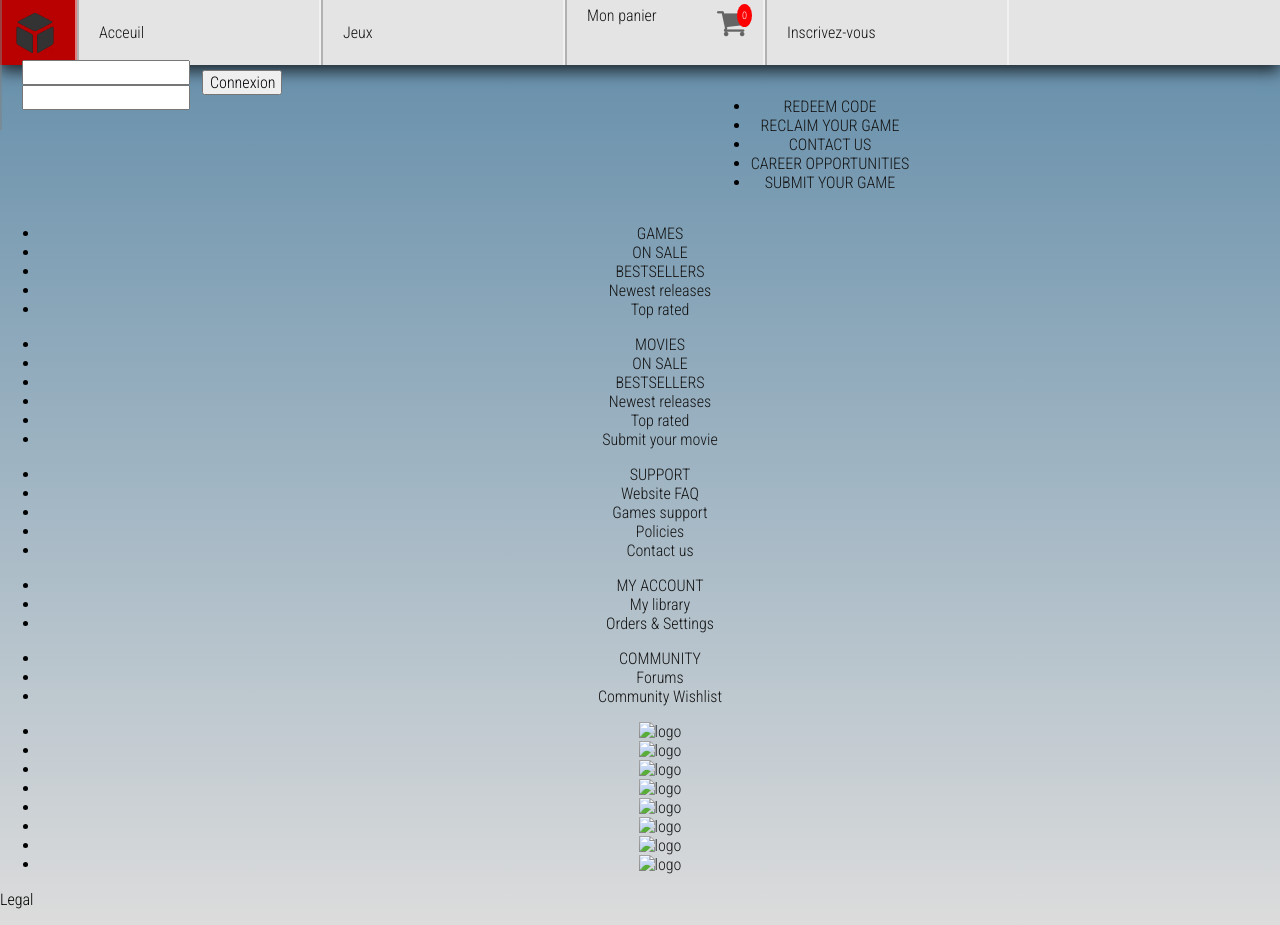
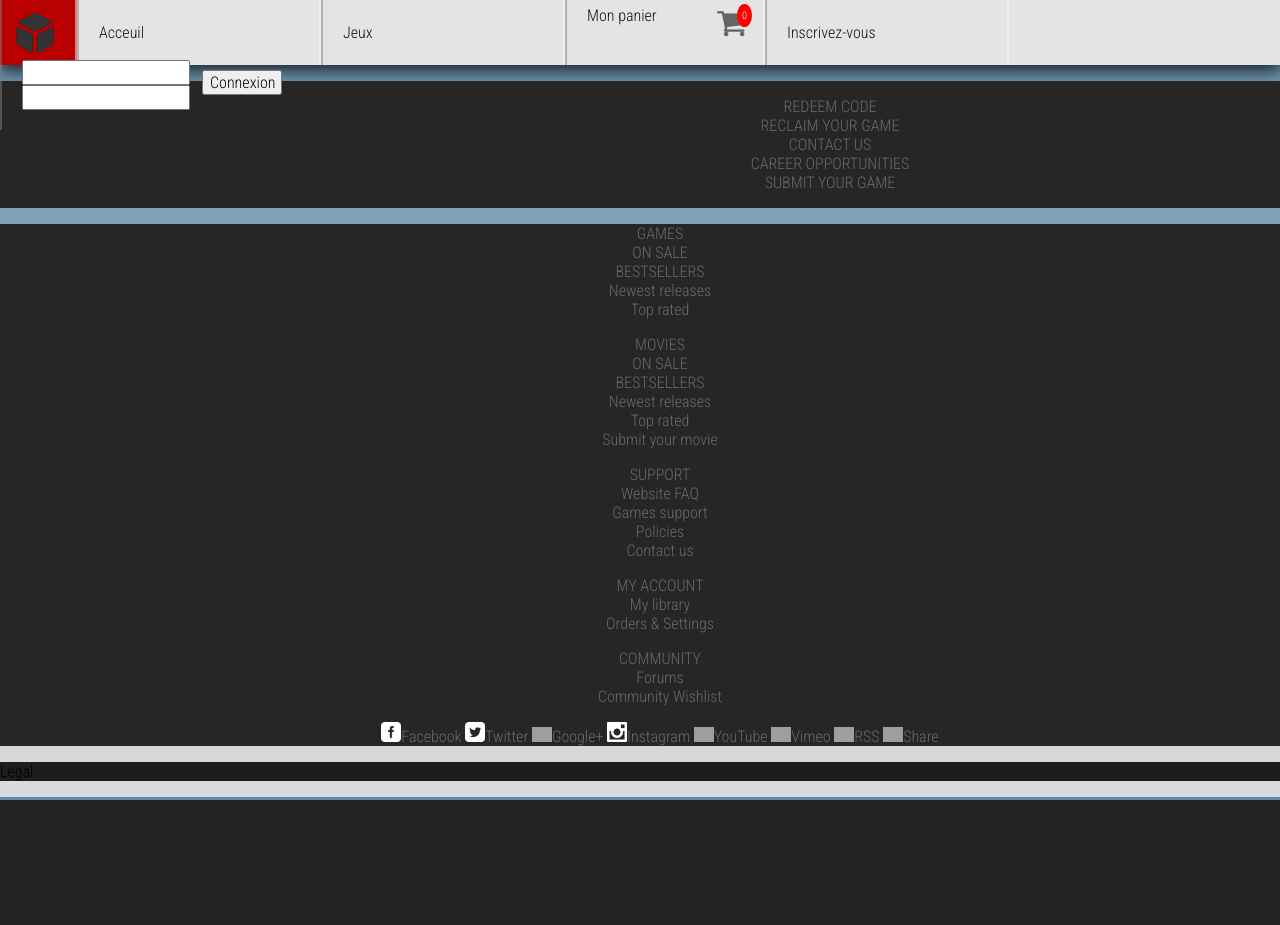
Before and after one commit to Charleelee/P62_TP, a PHP site: page /index.php in a window 1280 px wide. After the commit the page ends 800 px from the top, so only its background shows below. Run offline with PHP 8.4, Linux system fonts and the light colour scheme; data that the repository does not hold is empty; grey boxes are pictures that could not be loaded.

Commit message:
modif css, footer, header

```diff
--- a/assets/css/main.css
+++ b/assets/css/main.css
@@ -241,16 +241,48 @@ input#email{
 
 .footerTop {
     text-align: center;
+    background: #262626;
 }
 
 .footerTop ul {
     display: inline-block;
+    list-style: none;
+}
+
+.footerTop ul li a {
+    color: #696969;
 }
 
 .footerMidle {
     text-align: center;
+    background: #262626;
 }
 
 .footerMidle ul {
     display: block;
+    list-style: none;
 }
+
+.footerMidle ul li a {
+    color: #696969;
+}
+
+.footerButtons {
+    text-align: center;
+}
+
+.footerButtons li {
+    display: inline-block;
+}
+
+.footerButtons li a {
+    color: #696969;
+}
+
+.footerButtons li a img {
+    width: 20px;
+}
+
+.footerBottom {
+    background: #1d1d1d;
+}
--- a/footer.php
+++ b/footer.php
@@ -43,14 +43,14 @@
 			<li><a href="#">Community Wishlist</a></li>
 		</ul>
 		<ul class="footerButtons">
-			<li><a href="#"><img src="" alt="logo"></a></li>
-			<li><a href="#"><img src="" alt="logo"></a></li>
-			<li><a href="#"><img src="" alt="logo"></a></li>
-			<li><a href="#"><img src="" alt="logo"></a></li>
-			<li><a href="#"><img src="" alt="logo"></a></li>
-			<li><a href="#"><img src="" alt="logo"></a></li>
-			<li><a href="#"><img src="" alt="logo"></a></li>
-			<li><a href="#"><img src="" alt="logo"></a></li>
+			<li><a href="#"><img src="assets/img/social/social21.png" alt="logo">Facebook</a></li>
+			<li><a href="#"><img src="assets/img/social/social38.png" alt="logo">Twitter</a></li>
+			<li><a href="#"><img src="assets/img/social/social5.png" alt="logo">Google+</a></li>
+			<li><a href="#"><img src="assets/img/social/social77.png" alt="logo">Instagram</a></li>
+			<li><a href="#"><img src="assets/img/social/youtube4.png" alt="logo">YouTube</a></li>
+			<li><a href="#"><img src="assets/img/social/vimeo2.png" alt="logo">Vimeo</a></li>
+			<li><a href="#"><img src="assets/img/social/social68.png" alt="logo">RSS</a></li>
+			<li><a href="#"><img src="assets/img/social/share16.png" alt="logo">Share</a></li>
 		</ul>
 	</div>
 	<div class="footerBottom">
--- a/header.php
+++ b/header.php
@@ -8,7 +8,7 @@ $nb_item = isset($_SESSION['CART']) ? count($_SESSION['CART']) : 0;
 <header>
 	<nav id="navibarre">
 		<ul>
-			<li id="logo"><img class="logo" src="assets/img/logo.png"/></li>
+			<li id="logo"><img class="logo" src="assets/img/logo.png" alt="logo"/></li>
 			<li><a href="index.php">Acceuil</a></li>
 			<li><a href="games.php">Jeux</a></li>
 			<li id="cart"><a href="cart.php">Mon panier</a>
```
Also changed, not shown: assets/img/social/social21.png, assets/img/social/social38.png, assets/img/social/social77.png.
